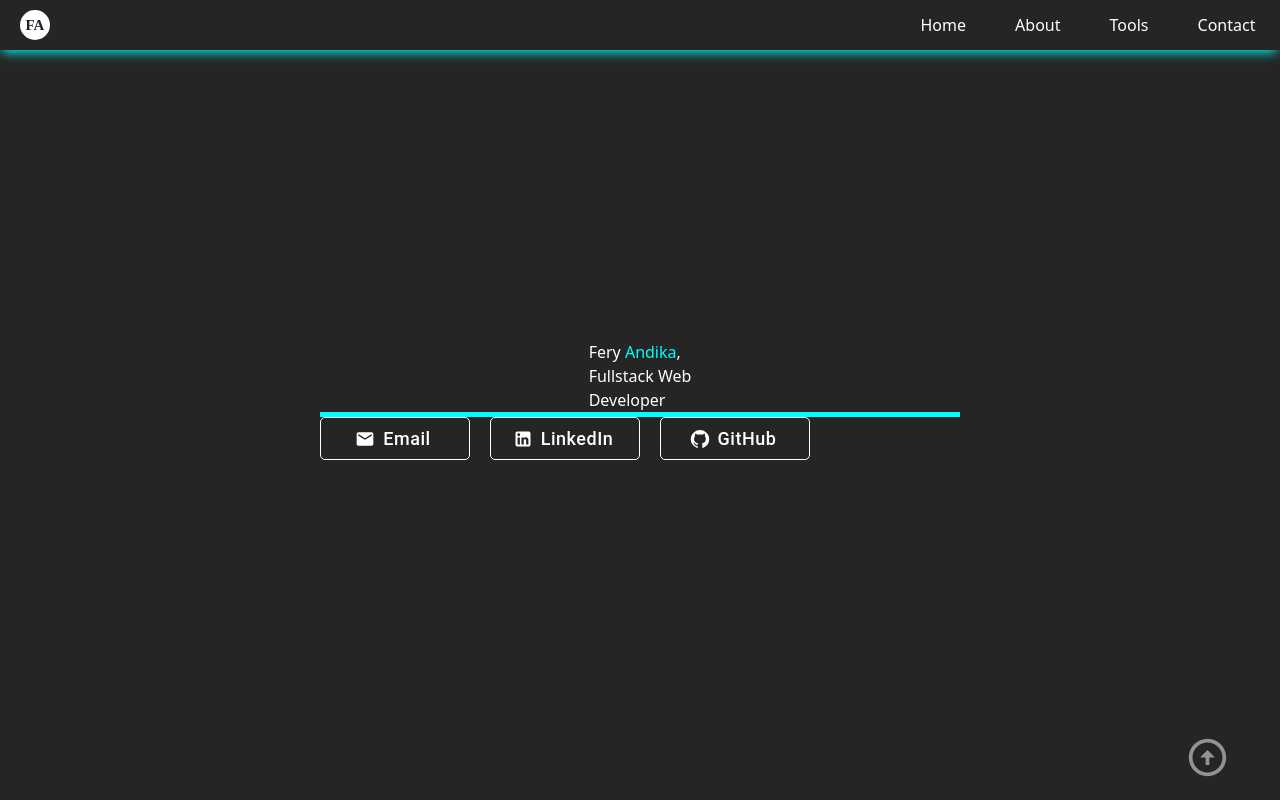
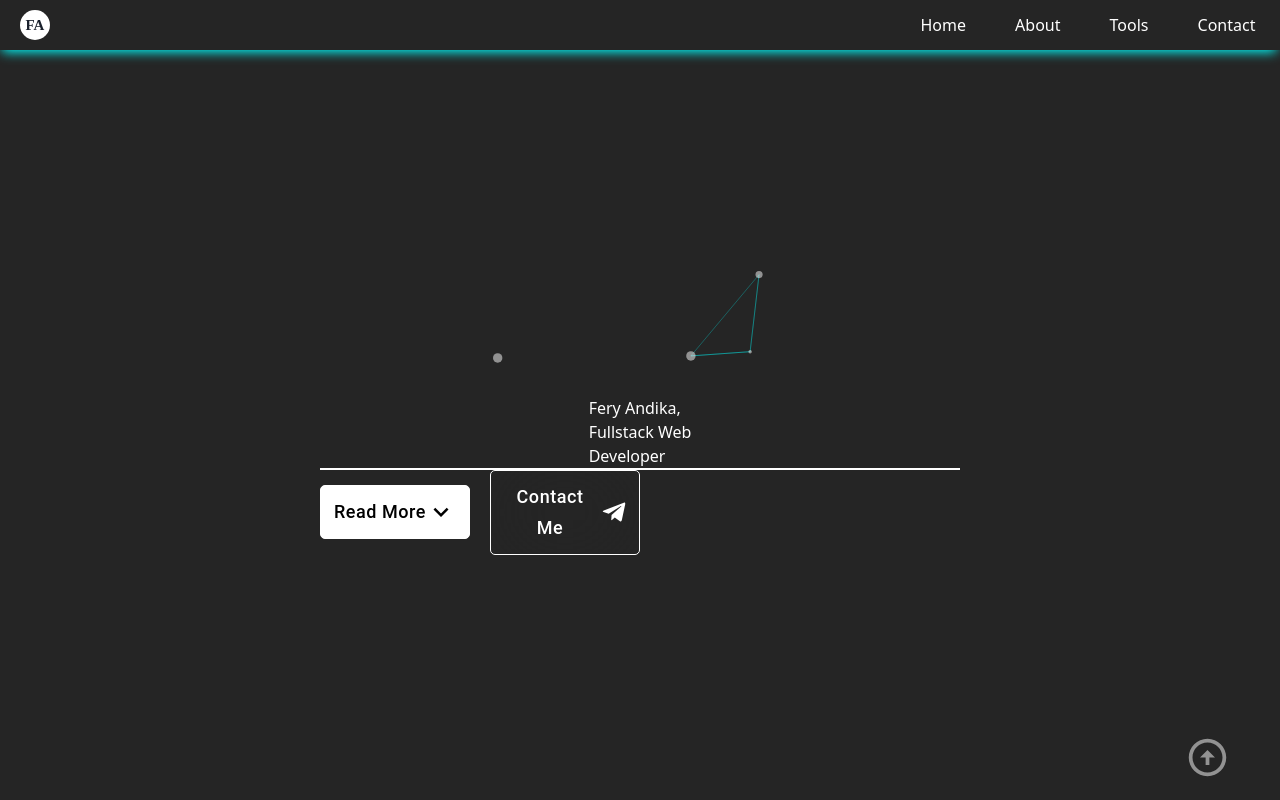
Before and after one commit to feryndka/Portfolio-React, a React (Vite) app: page / in a window 1280 px wide. Shown: the top 800 px of the page. Built offline with nearby package versions, Linux system fonts and the light colour scheme.

Commit message:
feat: particle

```diff
--- a/package.json
+++ b/package.json
@@ -15,7 +15,9 @@
     "@mui/icons-material": "^5.14.18",
     "@mui/material": "^5.14.18",
     "react": "^18.2.0",
-    "react-dom": "^18.2.0"
+    "react-dom": "^18.2.0",
+    "react-tsparticles": "^2.12.2",
+    "tsparticles": "^2.12.0"
   },
   "devDependencies": {
     "@types/react": "^18.2.37",
--- a/src/App.css
+++ b/src/App.css
@@ -65,7 +65,6 @@ nav ul li a {
 
 nav ul li a:hover {
   color: cyan;
-  text-shadow: 0px 0px 17px cyan;
   transition: .3s;
 }
 
@@ -85,19 +84,33 @@ nav ul li a:hover {
 
 .hero div .line {
   width: 40rem;
-  height: 5px;
-  background-color: cyan;
+  height: 2px;
+  background-color: white;
 }
 
 .hero div .btnpg1 {
   width: 40rem;
 }
 
-.hero div .btnpg1 Button {
+.hero div .btnpg1 .more {
+  border: 1px solid white;
+  color: black;
+  background-color: white;
+  margin-right: 20px;
+  padding: 10px;
+  width: 150px;
+  border-radius: 5px;
+  text-transform: unset;
+  font-size: large;
+}
+
+.hero div .btnpg1 .contactMe {
   border: 1px solid white;
   color: white;
+  background: transparent;
+  backdrop-filter: blur(50px);
   margin-right: 20px;
-  padding: 5px 8px;
+  padding: 10px;
   width: 150px;
   border-radius: 5px;
   text-transform:unset;
@@ -106,13 +119,18 @@ nav ul li a:hover {
 
 .hero div .btnpg1 Button a {
   text-decoration: none;
-
 }
 
-.hero div .btnpg1 Button:hover,  .hero div .btnpg1 Button a:hover {
-  color: cyan;
-  border: 1px solid cyan;
-  transition: .3s;
+.hero div .btnpg1 .more:hover {
+  color: white;
+  border: 1px solid white;
+  background-color: black;
+  background: transparent;
+  backdrop-filter: blur(50px);
+}
+
+.hero div .btnpg1 .contactMe:hover {
+  background-color: #555;
 }
 
 .page2 {
@@ -145,6 +163,8 @@ nav ul li a:hover {
   display: flex;
   justify-content: center;
   align-items: center;
+  background: transparent;
+  backdrop-filter: blur(10px);
 }
 
 .page4 .card {
@@ -245,7 +265,7 @@ footer div span a:hover {
   }
 
   .hero div .btnpg1 {
-    margin-left: 25%;
+    margin-left: 15%;
   }
   /* Page 1 End */
 
@@ -314,7 +334,7 @@ footer div span a:hover {
   }
 
   .hero div .btnpg1 {
-    margin-left: 25%;
+    margin-left: 15%;
   }
   /* Page 1 End */
 
@@ -383,27 +403,17 @@ footer div span a:hover {
   }
 
   .hero div .line {
-    width: 90%;
+    width: 80%;
     margin-top: 10px;
   }
 
   .hero div .btnpg1 {
     display: flex;
-    flex-direction: column;
+    flex-direction: row;
     justify-content: center;
     width: 100%;
     margin-right: auto;
     margin-left: auto;
-  }
-
-  .hero div .btnpg1 a {
-    padding: 10px;
-    margin-right: auto;
-    margin-left: auto;
-  }
-
-  .hero div .btnpg1 a Button {
-    width: 150px;
   }
   /* Page 1 End */
 
@@ -425,6 +435,9 @@ footer div span a:hover {
   .page2 .paragraf p {
     width: 100%;
     text-align: justify;
+    background: transparent;
+    backdrop-filter: blur(10px);
+    border-radius: 10px;
   }
   /* Page 2 End */
 
--- a/src/sections/hero.jsx
+++ b/src/sections/hero.jsx
@@ -5,33 +5,54 @@ import GitHubIcon from '@mui/icons-material/GitHub';
 import ArrowCircleUpIcon from '@mui/icons-material/ArrowCircleUp';
 import TelegramIcon from '@mui/icons-material/Telegram';
 import InstagramIcon from '@mui/icons-material/Instagram';
+import ExpandMoreIcon from '@mui/icons-material/ExpandMore';
 import img from '../assets/icon.png'
+import Particles from './particle'
 
 export default function Hero() {
     return (
         <div className="hero" id='hero-section'>
             {/* Page 1 Start */}
             <div className="page1" id='home'>
-                <h1 className='text-[100px] font-semibold'>Fery <span style={{color:'cyan'}}>Andika</span>, <br />Fullstack Web <br />Developer</h1>
+                <Particles />
+                <h1 className='text-[100px] font-semibold'>Fery Andika, <br />Fullstack Web <br />Developer</h1>
                 <div className="line"></div>
                 <div className='btnpg1 my-5'>
-                    <a href="mailto:feryandika151@gmail.com">
-                        <Button variant="outlined" startIcon={<EmailIcon />}>
-                            Email
+                    <a href="#about">
+                        <Button variant="outlined" className="more">
+                            Read More <ExpandMoreIcon sx={{ fontSize: 30 }}/>
                         </Button>
                     </a>
-                    <a href="https://www.linkedin.com/in/feryandika/">
-                        <Button variant="outlined" startIcon={<LinkedInIcon />}>
-                            LinkedIn
-                        </Button>
-                    </a>
-                    <a href="https://github.com/feryndka">
-                        <Button variant="outlined" startIcon={<GitHubIcon />}>
-                            GitHub
+                    <a href="#contact">
+                        <Button variant="outlined" className="contactMe">
+                            Contact Me <TelegramIcon sx={{ fontSize: 30 }}/>
                         </Button>
                     </a>
                 </div>
             </div>
+
+            {/* <div className="page1 flex justify-center p-5 md:p-16 lg:p-28" id='home'>
+                <Particles />
+                <div className="flex flex-col text-center justify-center items-center max-w-7xl  text-white">
+                    <div className="flex flex-col text-white mt-5">
+                        <h1 className="text-[100px] font-semibold">Hello I'm Fery <span style={{color:'cyan'}}>Andika</span></h1>
+                        <p className="text-[50px] mt-2 md:mt-4 tracking-wide">Fullstack Developer</p>
+                    </div>
+                    <div className="flex mt-10 space-x-5">
+                        <a href="#about">
+                            <button className="bg-white text-blue-600 px-6 py-2 hover:brightness-105 font-semibold">
+                                Read More
+                            </button>
+                        </a>
+                        <a href="#contact">
+                            <button className="bg-blue-900 text-white border-2 border-white px-6 py-2 hover:brightness-105 font-semibold">
+                                Contact Me <TelegramIcon />
+                            </button>
+                        </a>
+                    </div>
+                </div>
+            </div> */}
+
             {/* Page 1 End */}
             <br id='about' />
             {/* Page 2 Start */}
@@ -151,7 +172,7 @@ export default function Hero() {
             {/* Footer */}
             <footer className="text-gray-600 body-font">
                 <div className="container px-5 py-8 mx-auto flex items-center sm:flex-row flex-col">
-                    <a className="flex title-font font-medium items-center md:justify-start justify-center text-gray-900">
+                    <a className="flex title-font font-medium items-center md:justify-start justify-center text-gray-900 mr-5">
                         <div className="logo">FA</div>
                     </a>
                     <p className="text-sm text-gray-500 sm:ml-4 sm:pl-4 sm:border-l-2 sm:border-gray-200 sm:py-2 sm:mt-0 mt-4">© 2023 — Fery Andika</p>
--- /dev/null
+++ b/src/sections/particle.jsx
@@ -0,0 +1,92 @@
+import { Particles } from 'react-tsparticles'
+import { loadFull } from 'tsparticles';
+import { useCallback } from 'react'
+
+export default function Particle() {
+    const particlesInit = useCallback(async (engine) => {
+        await loadFull(engine)
+    }, [])
+
+    const particlesLoaded = useCallback(async () => {}, [])
+
+    return (
+        <Particles
+            className="w-full h-full absolute translate-z-0"
+            init={particlesInit}
+            loaded={particlesLoaded}
+            options={{
+                fullScreen: { enable: false },
+                background: {
+                    color: {
+                        value: '',
+                    },
+                },
+                fpsLimit: 120,
+                interactivity: {
+                    events: {
+                        onClick: {
+                            enable: false,
+                            mode: 'push',
+                        },
+                        onHover: {
+                            enable: true,
+                            mode: 'repulse',
+                        },
+                        resize: true,
+                    },
+                    modes: {
+                        push: {
+                            quantity: 90
+                        },
+                        repulse: {
+                            distance: 200,
+                            duration: 0.4,
+                        }
+                    }
+                },
+                particles: {
+                    color: {
+                        value: '#fff'
+                    },
+                    links: {
+                        color: '#00FFFF',
+                        distance: 150,
+                        enable: true,
+                        opacity: 0.5,
+                        width: 1
+                    },
+                    collisions: {
+                        enable: true,
+                    },
+                    move: {
+                        directions: 'none',
+                        enable: true,
+                        outModes: {
+                            default: 'bounce',
+                        },
+                        random: false,
+                        speed: 1,
+                        straight: false
+                    },
+                    number: {
+                        density: {
+                            enable: true,
+                            area: 800
+                        },
+                        value: 80
+                    },
+                    opacity: {
+                        value: 0.5,
+                    },
+                    shape: {
+                        type: 'circle'
+                    },
+                    size: {
+                        value: {min: 1, max: 5},
+                    },
+                },
+                detectRetina: true,
+            }}
+        />
+    )
+}
```
Also changed, not shown: 1 other file (tests, documents, lock files or other folders).
